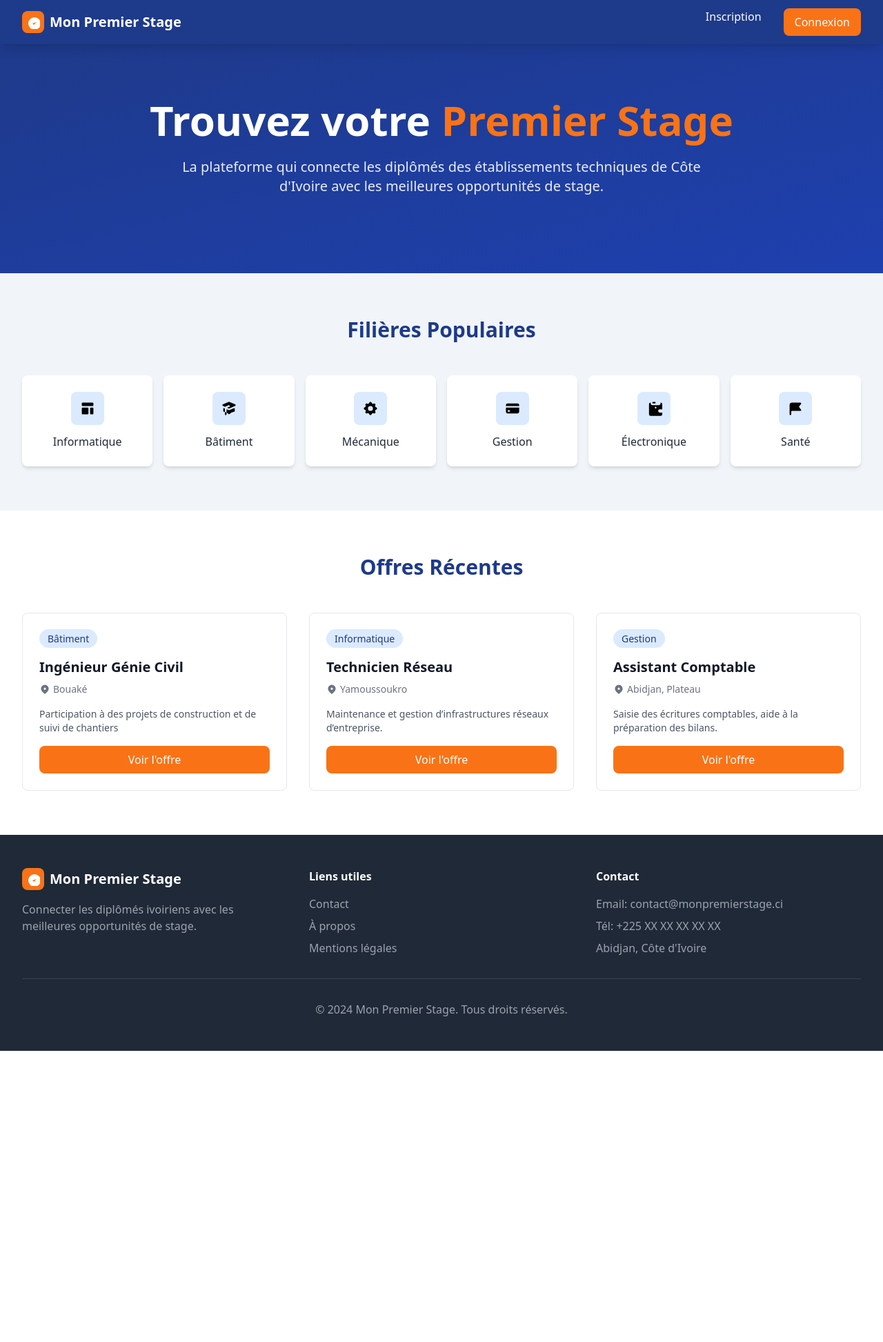
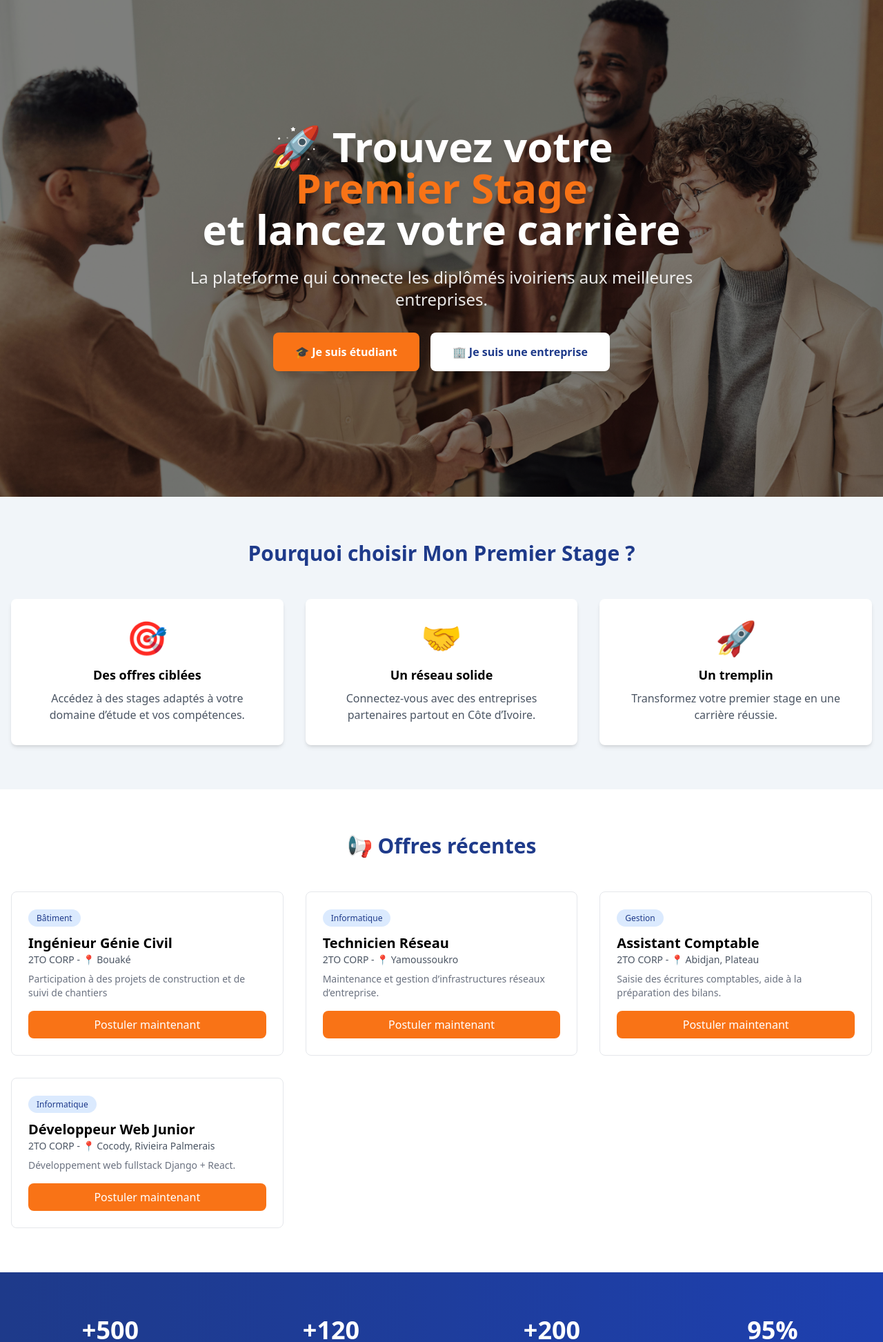
Before and after one commit to totoguie/mon_premier_stage, a Django app: page / in a window 1280 px wide. Shown: the top 1945 px of the page at 69% size. Before the commit the page ends 1523 px from the top, so only its background shows below. Run offline with Django 4.2, Linux system fonts and the light colour scheme; data comes from the database, SQL or seed files in the repository; some libraries are stand-ins or nearby versions.

Commit message:
mise à jour accueil

```diff
--- a/app_premier_stage/templates/admin/detail_candidature.html
+++ b/app_premier_stage/templates/admin/detail_candidature.html
@@ -1,4 +1,4 @@
-{% extends 'base_admin.html' %}
+{% extends 'admin/base_admin.html' %}
 {% block title %}Détail candidature{% endblock %}
 {% block content %}
 <h1 class="text-2xl font-bold mb-6">Candidature pour {{ candidature.offre.titre }}</h1>
@@ -10,7 +10,7 @@
     <p><strong>CV :</strong> <a href="{{ candidature.stagiaire.cv_stagiaire.url }}" target="_blank" class="text-blue-600 underline">Voir le CV</a></p>
   {% endif %}
   <div class="mt-4">
-    <a href="{% url 'liste_candidatures' %}" class="px-4 py-2 bg-gray-200 rounded">Retour</a>
+    <a href="{% url 'admin_candidatures' %}" class="px-4 py-2 bg-gray-200 rounded">Retour</a>
   </div>
 </div>
 {% endblock %}
--- a/app_premier_stage/templates/home.html
+++ b/app_premier_stage/templates/home.html
@@ -1,9 +1,10 @@
+{% load static %}
 <!DOCTYPE html>
 <html lang="fr">
 <head>
   <meta charset="UTF-8">
   <meta name="viewport" content="width=device-width, initial-scale=1.0">
-    <title>Mon Premier Stage - Accueil</title>
+  <title>Mon Premier Stage - Trouvez votre opportunité</title>
   <script src="https://cdn.tailwindcss.com"></script>
   <script>
     tailwind.config = {
@@ -12,8 +13,7 @@
           colors: {
             'primary-blue': '#1E3A8A',
             'primary-orange': '#F97316',
-                        'light-gray': '#F1F5F9',
-                        'medium-gray': '#E5E7EB'
+            'light-gray': '#F1F5F9'
           }
         }
       }
@@ -21,189 +21,193 @@
   </script>
 </head>
 <body class="bg-white">
-    <!-- Header fixe -->
-    <header class="bg-primary-blue text-white fixed w-full top-0 z-50 shadow-lg">
-        <div class="max-w-7xl mx-auto px-4 sm:px-6 lg:px-8">
-            <div class="flex justify-between items-center h-16">
-                <div class="flex items-center space-x-2">
-                    <div class="w-8 h-8 bg-primary-orange rounded-lg flex items-center justify-center">
-                        <svg class="w-5 h-5 text-white" fill="currentColor" viewBox="0 0 20 20">
-                            <path d="M9 12l2 2 4-4m6 2a9 9 0 11-18 0 9 9 0 0118 0z"/>
-                        </svg>
+
+  <!-- Hero -->
+
+<section class="relative h-[90vh] flex items-center justify-center overflow-hidden">
+  <!-- Image de fond -->
+  <img src="{% static 'img/premier_stage.jpg' %}"
+       alt="Étudiants en stage et opportunités professionnelles"
+       class="absolute inset-0 w-full h-full object-cover">
+
+  <!-- Overlay sombre pour le contraste -->
+  <div class="absolute inset-0 bg-black bg-opacity-50"></div>
+
+  <!-- Contenu -->
+  <div class="relative z-10 text-center text-white px-4 max-w-3xl">
+    <h1 class="text-4xl md:text-6xl font-extrabold mb-6 leading-tight drop-shadow-lg">
+      🚀 Trouvez votre <span class="text-primary-orange">Premier Stage</span><br>
+      et lancez votre carrière
+    </h1>
+    <p class="text-lg md:text-2xl mb-8 opacity-90 drop-shadow-md">
+      La plateforme qui connecte les diplômés ivoiriens aux meilleures entreprises.
+    </p>
+    <div class="flex flex-col sm:flex-row gap-4 justify-center">
+      <a href="{% url 'diplome' %}"
+         class="bg-primary-orange hover:bg-orange-600 text-white px-8 py-4 rounded-lg font-semibold shadow-lg">
+        🎓 Je suis étudiant
+      </a>
+      <a href="{% url 'entreprise' %}"
+         class="bg-white text-primary-blue hover:bg-gray-200 px-8 py-4 rounded-lg font-semibold shadow-lg">
+        🏢 Je suis une entreprise
+      </a>
     </div>
-                    <span class="text-xl font-bold">Mon Premier Stage</span>
-                </div>
-                <nav class="hidden md:flex space-x-8">
-                    {% comment %} <a href="{% url "diplome" %}" class="hover:text-primary-orange transition-colors">Espace Diplômé</a>
-                    <a href="{% url "entreprise" %}" class="hover:text-primary-orange transition-colors">Espace Entreprise</a> {% endcomment %}
-                    <a href="{% url "preinscription" %}" class="hover:text-primary-orange transition-colors">Inscription</a>
-                    <a href="{% url "connexion" %}" class="bg-primary-orange px-4 py-2 rounded-lg hover:bg-orange-600 transition-colors">Connexion</a>
-                </nav>
-                <!-- Menu mobile -->
-                <div class="md:hidden">
-                    <button class="text-white">
-                        <svg class="w-6 h-6" fill="none" stroke="currentColor" viewBox="0 0 24 24">
-                            <path stroke-linecap="round" stroke-linejoin="round" stroke-width="2" d="M4 6h16M4 12h16M4 18h16"/>
-                        </svg>
-                    </button>
-                </div>
-            </div>
-        </div>
-    </header>
-
-    <!-- Contenu principal -->
-    <main class="pt-16">
-        <!-- Section Hero avec recherche -->
-        <section class="bg-gradient-to-br from-primary-blue to-blue-800 text-white py-20">
-            <div class="max-w-7xl mx-auto px-4 sm:px-6 lg:px-8 text-center">
-                <h1 class="text-4xl md:text-6xl font-bold mb-6">
-                    Trouvez votre <span class="text-primary-orange">Premier Stage</span>
-                </h1>
-                <p class="text-xl mb-8 max-w-3xl mx-auto opacity-90">
-                    La plateforme qui connecte les diplômés des établissements techniques de Côte d'Ivoire avec les meilleures opportunités de stage.
-                </p>
-
-                <!-- Barre de recherche -->
-                {% comment %} <div class="max-w-2xl mx-auto">
-                    <div class="flex flex-col sm:flex-row gap-4">
-                        <input
-                            type="text"
-                            placeholder="Rechercher une offre par mot-clé (ex: développement, comptabilité...)"
-                            class="flex-1 px-6 py-4 rounded-lg text-gray-900 placeholder-gray-500 focus:outline-none focus:ring-2 focus:ring-primary-orange"
-                        >
-                        <button class="bg-primary-orange hover:bg-orange-600 px-8 py-4 rounded-lg font-semibold transition-colors">
-                            Rechercher
-                        </button>
-                    </div>
-                </div> {% endcomment %}
   </div>
 </section>
 
-        <!-- Filières Populaires -->
+
+  <!-- Avantages -->
   <section class="py-16 bg-light-gray">
-            <div class="max-w-7xl mx-auto px-4 sm:px-6 lg:px-8">
-                <h2 class="text-3xl font-bold text-primary-blue text-center mb-12">Filières Populaires</h2>
-                <div class="grid grid-cols-2 md:grid-cols-3 lg:grid-cols-6 gap-4">
-                    <button class="bg-white p-6 rounded-lg shadow-md hover:shadow-lg transition-shadow text-center group">
-                        <div class="w-12 h-12 bg-blue-100 rounded-lg flex items-center justify-center mx-auto mb-3 group-hover:bg-primary-orange group-hover:text-white transition-colors">
-                            <svg class="w-6 h-6" fill="currentColor" viewBox="0 0 20 20">
-                                <path d="M3 4a1 1 0 011-1h12a1 1 0 011 1v2a1 1 0 01-1 1H4a1 1 0 01-1-1V4zM3 10a1 1 0 011-1h6a1 1 0 011 1v6a1 1 0 01-1 1H4a1 1 0 01-1-1v-6zM14 9a1 1 0 00-1 1v6a1 1 0 001 1h2a1 1 0 001-1v-6a1 1 0 00-1-1h-2z"/>
-                            </svg>
+    <div class="max-w-7xl mx-auto px-4 text-center">
+      <h2 class="text-3xl font-bold text-primary-blue mb-12">Pourquoi choisir Mon Premier Stage ?</h2>
+      <div class="grid grid-cols-1 md:grid-cols-3 gap-8">
+        <div class="bg-white p-8 rounded-lg shadow-md hover:shadow-lg transition">
+          <div class="text-primary-orange text-5xl mb-4">🎯</div>
+          <h3 class="font-bold text-lg mb-2">Des offres ciblées</h3>
+          <p class="text-gray-600">Accédez à des stages adaptés à votre domaine d’étude et vos compétences.</p>
         </div>
-                        <span class="font-medium text-gray-800">Informatique</span>
-                    </button>
-                    <button class="bg-white p-6 rounded-lg shadow-md hover:shadow-lg transition-shadow text-center group">
-                        <div class="w-12 h-12 bg-blue-100 rounded-lg flex items-center justify-center mx-auto mb-3 group-hover:bg-primary-orange group-hover:text-white transition-colors">
-                            <svg class="w-6 h-6" fill="currentColor" viewBox="0 0 20 20">
-                                <path d="M10.394 2.08a1 1 0 00-.788 0l-7 3a1 1 0 000 1.84L5.25 8.051a.999.999 0 01.356-.257l4-1.714a1 1 0 11.788 1.838L7.667 9.088l1.94.831a1 1 0 00.787 0l7-3a1 1 0 000-1.838l-7-3zM3.31 9.397L5 10.12v4.102a8.969 8.969 0 00-1.05-.174 1 1 0 01-.89-.89 11.115 11.115 0 01.25-3.762zM9.3 16.573A9.026 9.026 0 007 14.935v-3.957l1.818.78a3 3 0 002.364 0l5.508-2.361a11.026 11.026 0 01.25 3.762 1 1 0 01-.89.89 8.968 8.968 0 00-5.35 2.524 1 1 0 01-1.4 0zM6 18a1 1 0 001-1v-2.065a8.935 8.935 0 00-2-.712V17a1 1 0 001 1z"/>
-                            </svg>
+        <div class="bg-white p-8 rounded-lg shadow-md hover:shadow-lg transition">
+          <div class="text-primary-orange text-5xl mb-4">🤝</div>
+          <h3 class="font-bold text-lg mb-2">Un réseau solide</h3>
+          <p class="text-gray-600">Connectez-vous avec des entreprises partenaires partout en Côte d’Ivoire.</p>
         </div>
-                        <span class="font-medium text-gray-800">Bâtiment</span>
-                    </button>
-                    <button class="bg-white p-6 rounded-lg shadow-md hover:shadow-lg transition-shadow text-center group">
-                        <div class="w-12 h-12 bg-blue-100 rounded-lg flex items-center justify-center mx-auto mb-3 group-hover:bg-primary-orange group-hover:text-white transition-colors">
-                            <svg class="w-6 h-6" fill="currentColor" viewBox="0 0 20 20">
-                                <path fill-rule="evenodd" d="M11.49 3.17c-.38-1.56-2.6-1.56-2.98 0a1.532 1.532 0 01-2.286.948c-1.372-.836-2.942.734-2.106 2.106.54.886.061 2.042-.947 2.287-1.561.379-1.561 2.6 0 2.978a1.532 1.532 0 01.947 2.287c-.836 1.372.734 2.942 2.106 2.106a1.532 1.532 0 012.287.947c.379 1.561 2.6 1.561 2.978 0a1.533 1.533 0 012.287-.947c1.372.836 2.942-.734 2.106-2.106a1.533 1.533 0 01.947-2.287c1.561-.379 1.561-2.6 0-2.978a1.532 1.532 0 01-.947-2.287c.836-1.372-.734-2.942-2.106-2.106a1.532 1.532 0 01-2.287-.947zM10 13a3 3 0 100-6 3 3 0 000 6z" clip-rule="evenodd"/>
-                            </svg>
+        <div class="bg-white p-8 rounded-lg shadow-md hover:shadow-lg transition">
+          <div class="text-primary-orange text-5xl mb-4">🚀</div>
+          <h3 class="font-bold text-lg mb-2">Un tremplin</h3>
+          <p class="text-gray-600">Transformez votre premier stage en une carrière réussie.</p>
         </div>
-                        <span class="font-medium text-gray-800">Mécanique</span>
-                    </button>
-                    <button class="bg-white p-6 rounded-lg shadow-md hover:shadow-lg transition-shadow text-center group">
-                        <div class="w-12 h-12 bg-blue-100 rounded-lg flex items-center justify-center mx-auto mb-3 group-hover:bg-primary-orange group-hover:text-white transition-colors">
-                            <svg class="w-6 h-6" fill="currentColor" viewBox="0 0 20 20">
-                                <path d="M4 4a2 2 0 00-2 2v1h16V6a2 2 0 00-2-2H4zM18 9H2v5a2 2 0 002 2h12a2 2 0 002-2V9zM4 13a1 1 0 011-1h1a1 1 0 110 2H5a1 1 0 01-1-1zm5-1a1 1 0 100 2h1a1 1 0 100-2H9z"/>
-                            </svg>
-                        </div>
-                        <span class="font-medium text-gray-800">Gestion</span>
-                    </button>
-                    <button class="bg-white p-6 rounded-lg shadow-md hover:shadow-lg transition-shadow text-center group">
-                        <div class="w-12 h-12 bg-blue-100 rounded-lg flex items-center justify-center mx-auto mb-3 group-hover:bg-primary-orange group-hover:text-white transition-colors">
-                            <svg class="w-6 h-6" fill="currentColor" viewBox="0 0 20 20">
-                                <path d="M9 2a1 1 0 000 2h2a1 1 0 100-2H9z"/>
-                                <path fill-rule="evenodd" d="M4 5a2 2 0 012-2v1a2 2 0 002 2h8a2 2 0 002-2V3a2 2 0 012 2v6h-3a2 2 0 100 4h3v2a2 2 0 01-2 2H6a2 2 0 01-2-2V5zm8 5a1 1 0 100-2 1 1 0 000 2z" clip-rule="evenodd"/>
-                            </svg>
-                        </div>
-                        <span class="font-medium text-gray-800">Électronique</span>
-                    </button>
-                    <button class="bg-white p-6 rounded-lg shadow-md hover:shadow-lg transition-shadow text-center group">
-                        <div class="w-12 h-12 bg-blue-100 rounded-lg flex items-center justify-center mx-auto mb-3 group-hover:bg-primary-orange group-hover:text-white transition-colors">
-                            <svg class="w-6 h-6" fill="currentColor" viewBox="0 0 20 20">
-                                <path fill-rule="evenodd" d="M3 6a3 3 0 013-3h10a1 1 0 01.8 1.6L14.25 8l2.55 3.4A1 1 0 0116 13H6a1 1 0 00-1 1v3a1 1 0 11-2 0V6z" clip-rule="evenodd"/>
-                            </svg>
-                        </div>
-                        <span class="font-medium text-gray-800">Santé</span>
-                    </button>
       </div>
     </div>
   </section>
 
   <!-- Offres récentes -->
   <section class="py-16 bg-white">
-            <div class="max-w-7xl mx-auto px-4 sm:px-6 lg:px-8">
-                <h2 class="text-3xl font-bold text-primary-blue text-center mb-12">Offres Récentes</h2>
+    <div class="max-w-7xl mx-auto px-4">
+      <h2 class="text-3xl font-bold text-primary-blue text-center mb-12">📢 Offres récentes</h2>
       <div class="grid grid-cols-1 md:grid-cols-2 lg:grid-cols-3 gap-8">
-                    {% for offre in offres_recentes  %}
-                    <div class="bg-white border border-medium-gray rounded-lg p-6 hover:shadow-lg transition-shadow">
-                        <div class="mb-4">
-                            <span class="bg-blue-100 text-primary-blue px-3 py-1 rounded-full text-sm font-medium">{{offre.domaine_poste}}</span>
+        {% for offre in offres_recentes %}
+          <div class="bg-white border rounded-lg p-6 hover:shadow-xl transition duration-300">
+            <span class="bg-blue-100 text-primary-blue px-3 py-1 rounded-full text-xs font-medium">{{ offre.domaine_poste }}</span>
+            <h3 class="text-xl font-semibold mt-3">{{ offre.titre_poste }}</h3>
+            <p class="text-gray-600 text-sm">{{ offre.entreprise.nom_entreprise }} - 📍 {{ offre.localisation_offre }}</p>
+            <p class="text-gray-500 text-sm mt-2 line-clamp-3">{{ offre.description_offre }}</p>
+            <a href="{% url 'detail' offre.id_offre %}"
+               class="block mt-4 bg-primary-orange hover:bg-orange-600 text-white text-center py-2 rounded-lg font-medium">
+              Postuler maintenant
+            </a>
           </div>
-                        <h3 class="text-xl font-semibold text-gray-900 mb-2">{{offre.titre_poste}}</h3>
-                        <p class="text-gray-600 mb-2 font-medium">{{offre.offres.nom_entreprise}}</p>
-                        <div class="flex items-center text-gray-500 mb-4">
-                            <svg class="w-4 h-4 mr-1" fill="currentColor" viewBox="0 0 20 20">
-                                <path fill-rule="evenodd" d="M5.05 4.05a7 7 0 119.9 9.9L10 18.9l-4.95-4.95a7 7 0 010-9.9zM10 11a2 2 0 100-4 2 2 0 000 4z" clip-rule="evenodd"/>
-                            </svg>
-                            <span class="text-sm">{{offre.localisation_offre}}</span>
-                        </div>
-                        <p class="text-gray-600 text-sm mb-4">{{offre.description_offre}}</p>
-                        <a href="{% url "detail" offre.id_offre %}"><button class="w-full bg-primary-orange hover:bg-orange-600 text-white py-2 px-4 rounded-lg font-medium transition-colors">
-                            Voir l'offre
-                        </button></a>
-                    </div>
+        {% empty %}
+          <p class="text-center text-gray-500 col-span-3">Aucune offre disponible actuellement.</p>
         {% endfor %}
       </div>
     </div>
   </section>
-    </main>
+
+  <!-- Statistiques -->
+  <section class="py-16 bg-gradient-to-r from-primary-blue to-blue-800 text-white text-center">
+    <div class="max-w-7xl mx-auto px-4 grid grid-cols-2 md:grid-cols-4 gap-8">
+      <div>
+        <p class="text-4xl font-bold">+500</p>
+        <p class="opacity-80">Étudiants placés</p>
+      </div>
+      <div>
+        <p class="text-4xl font-bold">+120</p>
+        <p class="opacity-80">Entreprises partenaires</p>
+      </div>
+      <div>
+        <p class="text-4xl font-bold">+200</p>
+        <p class="opacity-80">Offres publiées</p>
+      </div>
+      <div>
+        <p class="text-4xl font-bold">95%</p>
+        <p class="opacity-80">Satisfaction</p>
+      </div>
+    </div>
+  </section>
+
+  <!-- CTA Final -->
+  <section class="py-16 bg-primary-white text-white text-center">
+    <h2 class="text-3xl text-primary-blue font-bold mb-6">Prêt à commencer votre aventure ?</h2>
+    <div class="flex flex-col sm:flex-row gap-4 justify-center">
+      <a href="{% url 'preinscription' %}" class="bg-white text-primary-orange px-8 py-4 rounded-lg font-semibold hover:bg-blue-900">
+        👨‍🎓 Créer un compte étudiant
+      </a>
+      <a href="{% url 'entreprise' %}" class="bg-primary-blue px-8 py-4 rounded-lg font-semibold hover:bg-blue-900">
+        🏢 Publier une offre
+      </a>
+    </div>
+  </section>
 
     <!-- Footer -->
-    <footer class="bg-gray-800 text-white py-12">
-        <div class="max-w-7xl mx-auto px-4 sm:px-6 lg:px-8">
-            <div class="grid grid-cols-1 md:grid-cols-3 gap-8">
+  <footer class="bg-gray-900 text-gray-300 py-12">
+    <div class="max-w-7xl mx-auto px-4 sm:px-6 lg:px-8 grid grid-cols-1 md:grid-cols-4 gap-8">
+
+      <!-- Logo + Description -->
       <div>
         <div class="flex items-center space-x-2 mb-4">
-                        <div class="w-8 h-8 bg-primary-orange rounded-lg flex items-center justify-center">
-                            <svg class="w-5 h-5 text-white" fill="currentColor" viewBox="0 0 20 20">
+          <div class="w-10 h-10 bg-primary-orange rounded-lg flex items-center justify-center">
+            <svg class="w-6 h-6 text-white" fill="currentColor" viewBox="0 0 20 20">
               <path d="M9 12l2 2 4-4m6 2a9 9 0 11-18 0 9 9 0 0118 0z"/>
             </svg>
           </div>
-                        <span class="text-xl font-bold">Mon Premier Stage</span>
+          <span class="text-xl font-bold text-white">Mon Premier Stage</span>
         </div>
-                    <p class="text-gray-400">
-                        Connecter les diplômés ivoiriens avec les meilleures opportunités de stage.
+        <p class="text-gray-400 text-sm">
+          Connecter les diplômés ivoiriens aux meilleures entreprises pour lancer leur carrière.
         </p>
       </div>
+
+      <!-- Liens rapides -->
       <div>
-                    <h3 class="font-semibold mb-4">Liens utiles</h3>
-                    <ul class="space-y-2 text-gray-400">
-                        <li><a href="#" class="hover:text-white transition-colors">Contact</a></li>
-                        <li><a href="#" class="hover:text-white transition-colors">À propos</a></li>
-                        <li><a href="#" class="hover:text-white transition-colors">Mentions légales</a></li>
+        <h3 class="text-white font-semibold mb-4">Liens rapides</h3>
+        <ul class="space-y-2">
+          <li><a href="/" class="hover:text-primary-orange transition-colors">Accueil</a></li>
+          <li><a href="{% url 'preinscription' %}" class="hover:text-primary-orange transition-colors">Inscription</a></li>
+          <li><a href="{% url 'connexion' %}" class="hover:text-primary-orange transition-colors">Connexion</a></li>
+          <li><a href="#" class="hover:text-primary-orange transition-colors">À propos</a></li>
         </ul>
       </div>
+
+      <!-- Ressources -->
       <div>
-                    <h3 class="font-semibold mb-4">Contact</h3>
-                    <div class="text-gray-400 space-y-2">
-                        <p>Email: contact@monpremierstage.ci</p>
-                        <p>Tél: +225 XX XX XX XX XX</p>
-                        <p>Abidjan, Côte d'Ivoire</p>
+        <h3 class="text-white font-semibold mb-4">Ressources</h3>
+        <ul class="space-y-2">
+          <li><a href="#" class="hover:text-primary-orange transition-colors">Mentions légales</a></li>
+          <li><a href="#" class="hover:text-primary-orange transition-colors">Politique de confidentialité</a></li>
+          <li><a href="#" class="hover:text-primary-orange transition-colors">Support</a></li>
+        </ul>
+      </div>
+
+      <!-- Contact -->
+      <div>
+        <h3 class="text-white font-semibold mb-4">Contact</h3>
+        <ul class="space-y-2 text-sm">
+          <li>📍 Abidjan, Côte d'Ivoire</li>
+          <li>📞 +225 XX XX XX XX</li>
+          <li>✉ contact@monpremierstage.ci</li>
+        </ul>
+        <!-- Réseaux sociaux -->
+        <div class="flex space-x-4 mt-4">
+          <a href="#" class="hover:text-primary-orange transition-colors">
+            <svg class="w-5 h-5" fill="currentColor" viewBox="0 0 24 24">
+              <path d="M24 4.56v14.91c0 .79-.64 1.43-1.43 1.43H1.43C.64 20.9 0 20.26 0 19.47V4.56C0 3.77.64 3.13 1.43 3.13h21.14c.79 0 1.43.64 1.43 1.43zM8.09 18.07h3.02V9.56H8.09v8.51zM9.6 8.35c.97 0 1.57-.65 1.57-1.46-.01-.83-.61-1.46-1.56-1.46-.95 0-1.57.63-1.57 1.46 0 .81.6 1.46 1.54 1.46h.02zM16.92 18.07h2.9v-4.52c0-2.37-1.27-3.48-2.96-3.48-1.37 0-1.99.75-2.34 1.28v-1.1h-2.9c.04.73 0 8.51 0 8.51h2.9v-4.76c0-.25.02-.51.09-.69.21-.51.68-1.05 1.47-1.05 1.04 0 1.46.79 1.46 1.94v4.56z"/>
+            </svg>
+          </a>
+          <a href="#" class="hover:text-primary-orange transition-colors">
+            <svg class="w-5 h-5" fill="currentColor" viewBox="0 0 24 24">
+              <path d="M23.95 4.57a10 10 0 01-2.83.78 4.93 4.93 0 002.17-2.72c-.95.56-2 .97-3.13 1.18a4.92 4.92 0 00-8.5 4.48c-4.1-.2-7.73-2.17-10.16-5.16a4.82 4.82 0 001.52 6.57c-.8-.03-1.56-.25-2.23-.61v.06c0 2.27 1.61 4.17 3.75 4.6-.39.1-.8.16-1.23.16-.3 0-.6-.03-.89-.08a4.93 4.93 0 004.6 3.42 9.9 9.9 0 01-6.12 2.1c-.4 0-.79-.02-1.17-.07A13.94 13.94 0 008.29 21c9.05 0 14-7.5 14-14 0-.21 0-.42-.01-.63A9.93 9.93 0 0024 4.59z"/>
+            </svg>
+          </a>
         </div>
       </div>
     </div>
-            <div class="border-t border-gray-700 mt-8 pt-8 text-center text-gray-400">
+
+    <!-- Bas du footer -->
+    <div class="border-t border-gray-700 mt-12 pt-6 text-center text-gray-500 text-sm">
       <p>&copy; 2024 Mon Premier Stage. Tous droits réservés.</p>
     </div>
-        </div>
   </footer>
+
+
 </body>
 </html>
--- a/app_premier_stage/views.py
+++ b/app_premier_stage/views.py
@@ -14,7 +14,8 @@ from django.db.models.functions import ExtractMonth
 
 
 def Index(request):
-    offres_recentes = OffreEmploi.objects.order_by("-created_at")[:3]
+    offres_recentes = OffreEmploi.objects.order_by("-created_at")[:6]
+
     context={
         "offres_recentes":offres_recentes,
     }
@@ -636,7 +637,7 @@ def AdminCandidature(request):
 
 user_passes_test(is_administrateur,login_url="connexion")
 def AdminDetailCandidature(request,pk):
-    candidature = get_object_or_404(Candidature,candidature_id=pk)
+    candidature = get_object_or_404(Candidature,id_candidature=pk)
     context = {
         "candidature":candidature
     }
```
Also changed, not shown: app_premier_stage/static/img/premier_stage.jpg (added). Lines whose indentation alone changed are shown as unchanged.
